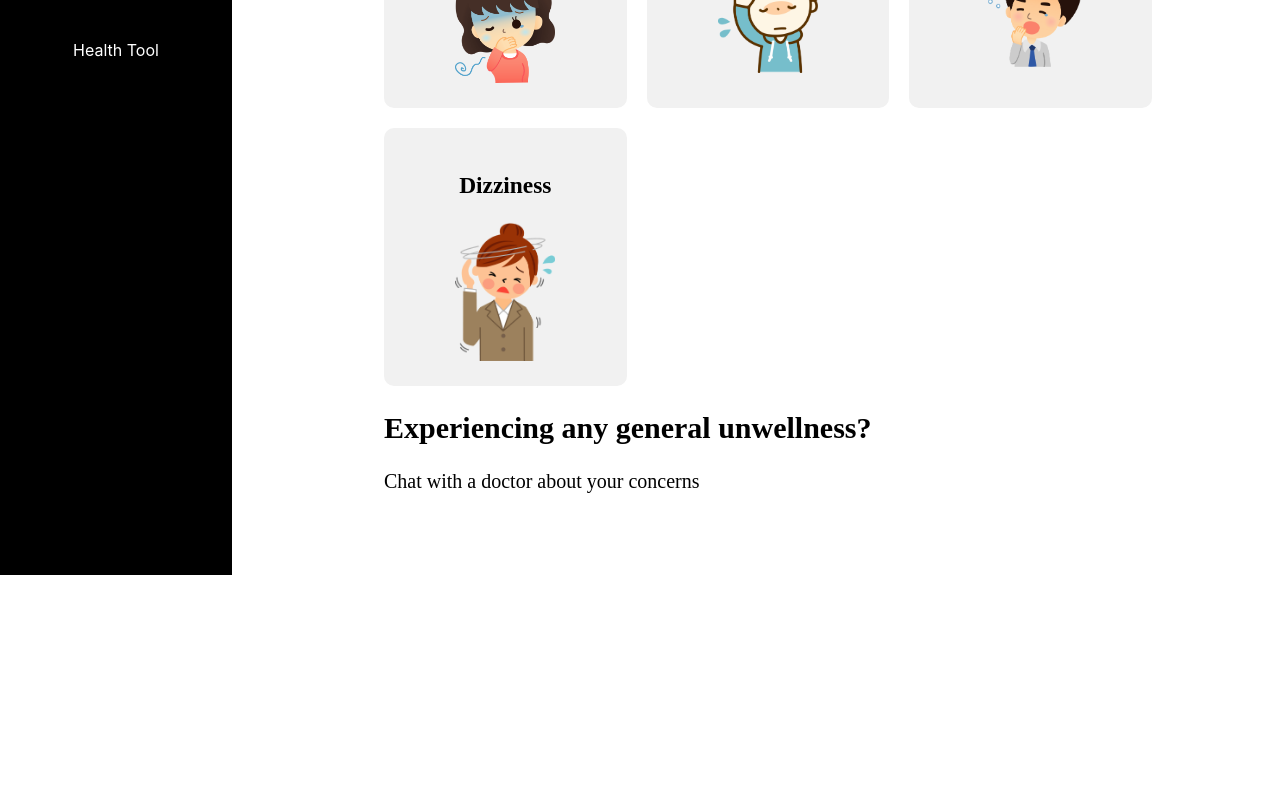
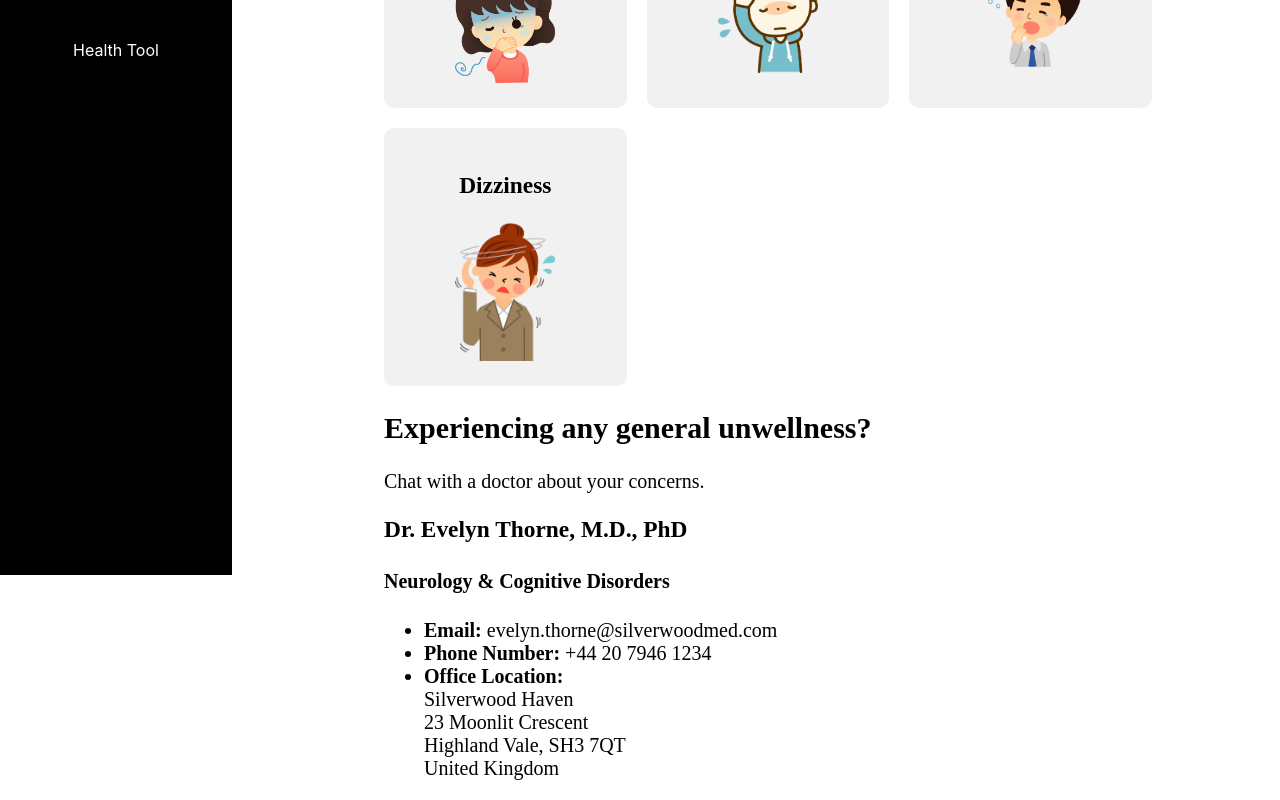
Before and after one commit to kat-mart/IrvineHacks, a React (Create React App) app in the folder react-app/: page /Symptom in a window 1280 px wide. Shown: the part 289-1089 px from the top of the page. Before the commit the page ends 852 px from the top, so only its background shows below. Built offline with nearby package versions, Linux system fonts and the light colour scheme.

Commit message:
add doctor contact

```diff
--- a/react-app/src/components/Symptom.js
+++ b/react-app/src/components/Symptom.js
@@ -61,10 +61,19 @@ export default function Symptom() {
         </div>
       )}
       <h2>Experiencing any general unwellness?</h2>
-      <p>Chat with a doctor about your concerns</p>
-        <div className='symptoms-contact'>
-
-        </div>
+      <p>Chat with a doctor about your concerns.</p>
+      <h3>Dr. Evelyn Thorne, M.D., PhD</h3>
+      <h4>Neurology & Cognitive Disorders</h4>
+      <ul>
+        <li><b>Email:</b> evelyn.thorne@silverwoodmed.com</li>
+        <li><b>Phone Number:</b> +44 20 7946 1234</li>
+        <li><b>Office Location:</b>
+          <br/>Silverwood Haven
+          <br/>23 Moonlit Crescent
+          <br/>Highland Vale, SH3 7QT
+          <br/>United Kingdom
+        </li>
+      </ul>
     </div>
   );
 }
```
